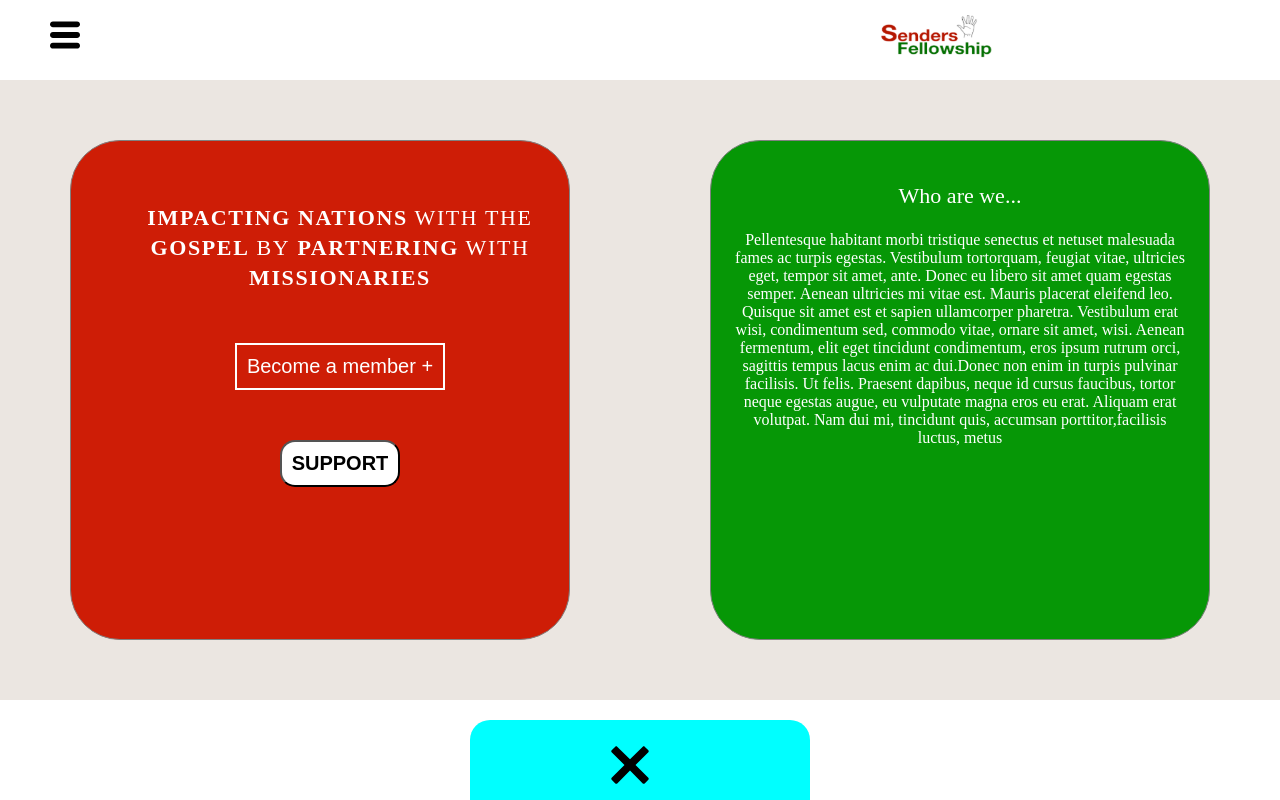
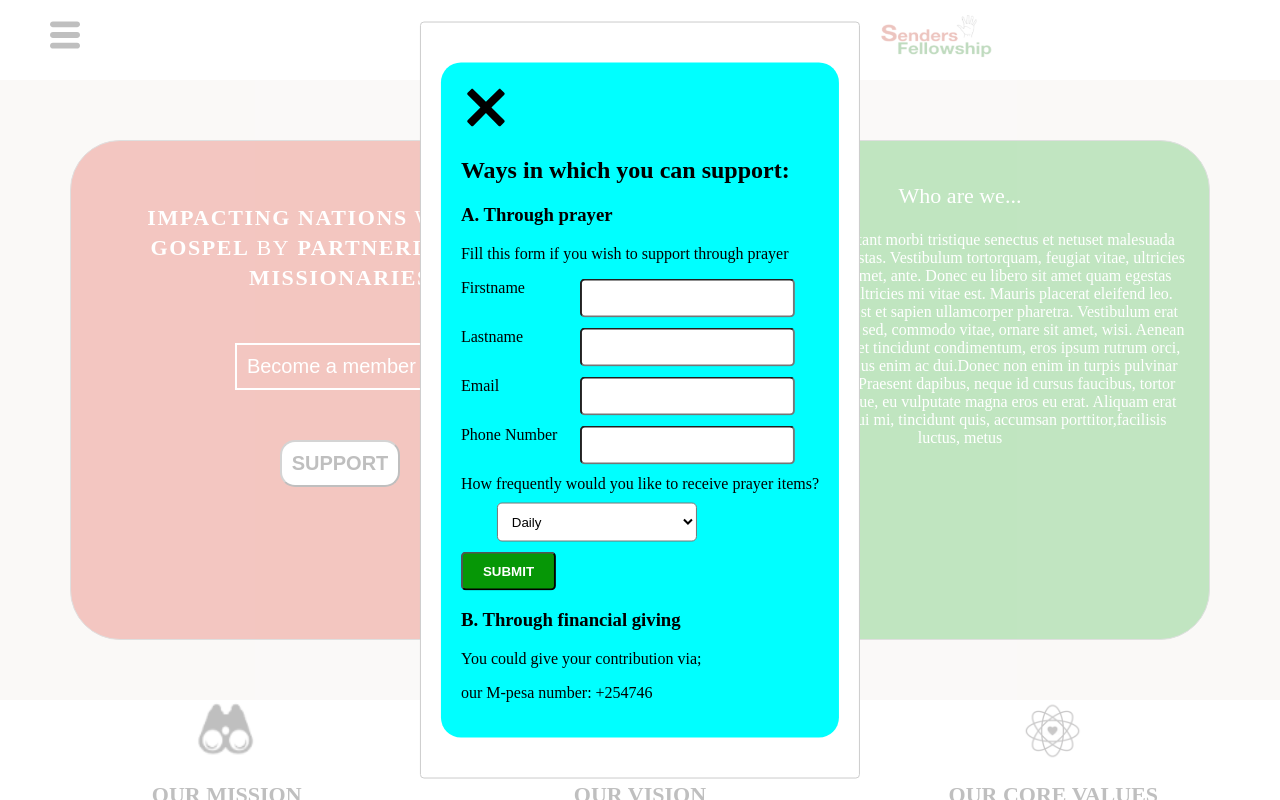
Before and after one commit to Betty-Kebenei/new-sf, a React app: page / in a window 1280 px wide. Both pictures are taken after a click on the button "SUPPORT". Shown: the top 800 px of the page. Built offline with nearby package versions, Linux system fonts and the light colour scheme.

Commit message:
use react-modal

```diff
--- a/package.json
+++ b/package.json
@@ -39,7 +39,8 @@
   },
   "dependencies": {
     "react": "^16.11.0",
-    "react-dom": "^16.11.0"
+    "react-dom": "^16.11.0",
+    "react-modal": "^3.11.1"
   },
   "husky": {
     "hooks": {
--- a/public/scss/supportModal.scss
+++ b/public/scss/supportModal.scss
@@ -1,14 +1,10 @@
 .support-modal {
-  text-align: center;
   background-color: aqua;
   padding: 20px;
   border-radius: 20px;
   margin: 20px auto;
-  width: 300px;
 
   &-close-icon {
-    position: relative;
-    right: 10px;
 
     img {
       height: 50px;
--- a/src/components/about/About.jsx
+++ b/src/components/about/About.jsx
@@ -1,4 +1,5 @@
 import React, { useState } from 'react';
+import Modal from 'react-modal';
 import SupportModal from './SupportModal';
 
 const About = () => {
@@ -6,6 +7,17 @@ const About = () => {
 
   const openAndCloeSupportModal = () => {
     setIsOpen(!isOpen);
+  };
+
+  const customStyles = {
+    content: {
+      top: '50%',
+      left: '50%',
+      right: 'auto',
+      bottom: 'auto',
+      marginRight: '-50%',
+      transform: 'translate(-50%, -50%)',
+    },
   };
 
   const dummyAbout =
@@ -50,15 +62,19 @@ const About = () => {
           <p className="about-who-body">{dummyAbout}</p>
         </div>
       </div>
-      <SupportModal isOpen={isOpen} openAndCloeSupportModal={openAndCloeSupportModal} />
 
-      {/* <div className="support-modal">
-        <h2>Ways in which you could support:</h2>
-        <h3>Through prayer</h3>
-        <h3>Through financial giving</h3>
-        <p>You could give your contribution via;</p>
-        <p>our M-pesa number: +254746</p>
-      </div> */}
+      <Modal
+        ariaHideApp={false}
+        isOpen={isOpen}
+        onRequestClose={() => openAndCloeSupportModal()}
+        style={customStyles}
+        contentLabel="Example Modal"
+      >
+        <SupportModal
+          isOpen={isOpen}
+          openAndCloeSupportModal={openAndCloeSupportModal}
+        />
+      </Modal>
     </div>
   );
 };
--- a/src/components/about/SupportModal.jsx
+++ b/src/components/about/SupportModal.jsx
@@ -25,8 +25,6 @@ const SupportModal = ({ isOpen, openAndCloeSupportModal }) => {
     console.log('submiting');
   };
 
-  console.log(isOpen);
-
   return (
     <div className="support-modal">
       <div className="support-modal-close-icon">
@@ -36,7 +34,7 @@ const SupportModal = ({ isOpen, openAndCloeSupportModal }) => {
           onClick={() => openAndCloeSupportModal()}
         />
       </div>
-      <h2>Ways in which you could support:</h2>
+      <h2>Ways in which you can support:</h2>
       <h3>A. Through prayer</h3>
       <form className="support-modal-form" onSubmit={handleSubmit}>
         <p>Fill this form if you wish to support through prayer</p>
```
Also changed, not shown: 1 other file (tests, documents, lock files or other folders).
